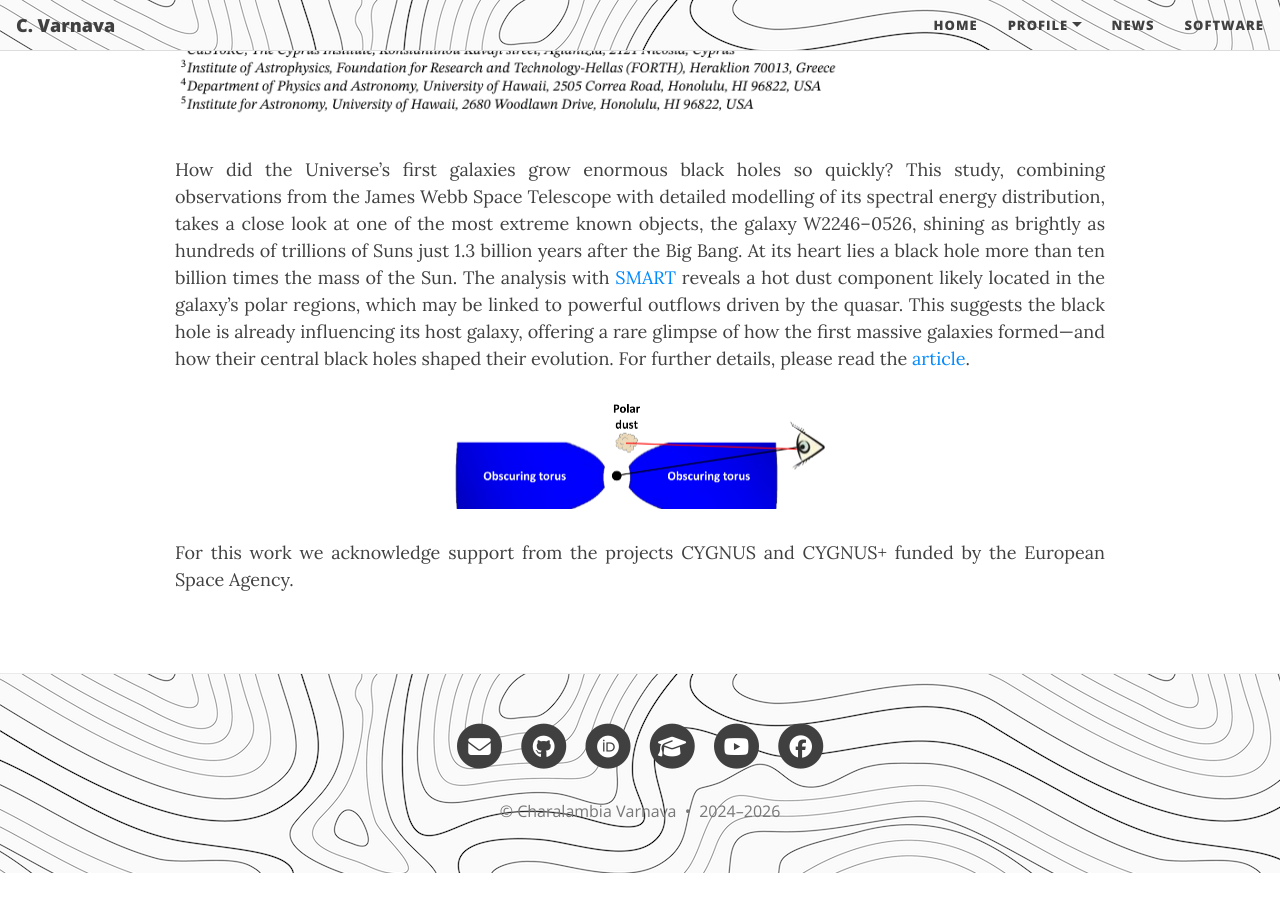
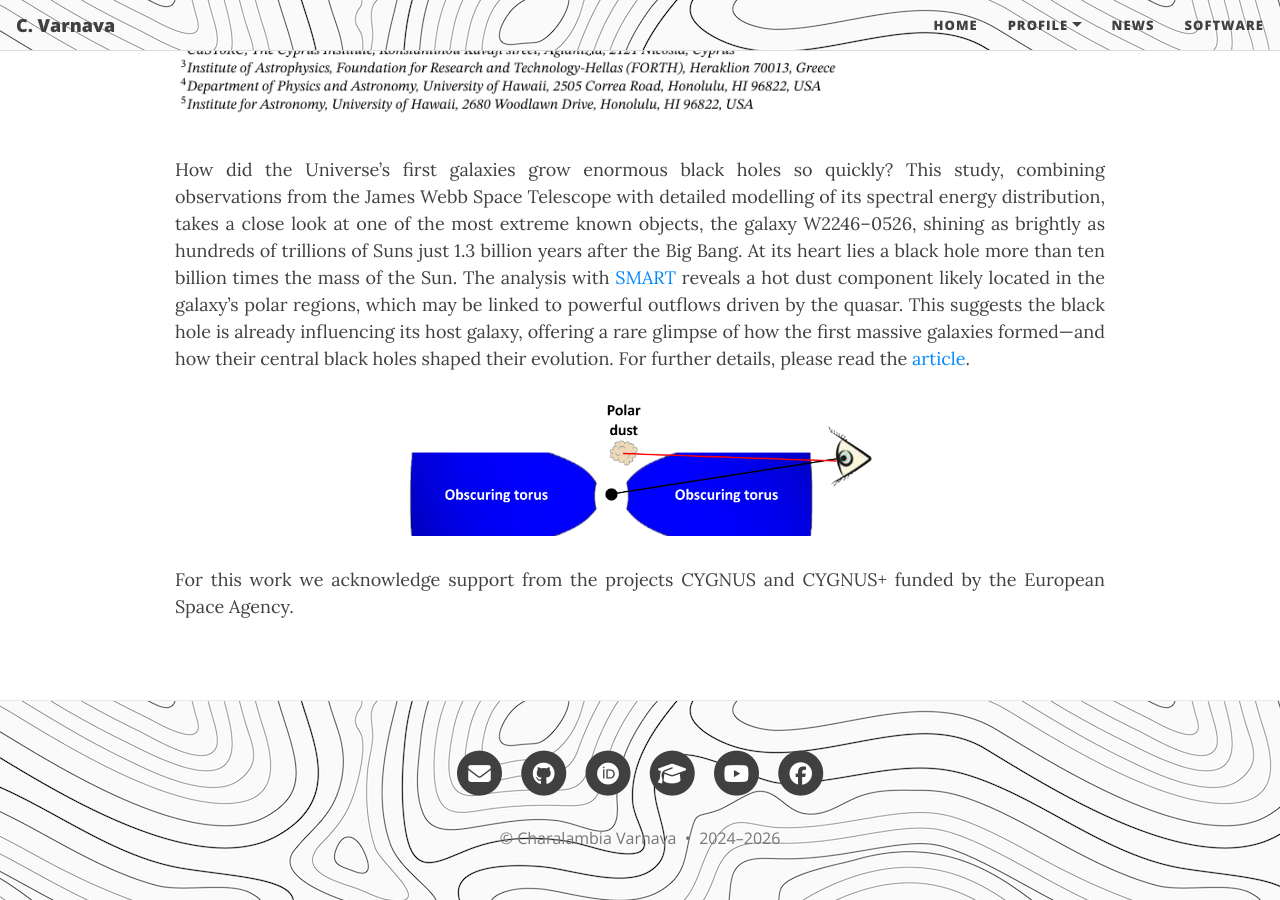
Before and after one commit to ch-var/ch-var.github.io, a Jekyll site: the page built from 2026-05-14-W2246–0526.html, in a window 1280 px wide and 900 px high, scrolled down 682 px. Built offline with Jekyll 4.4.1, drawn with Linux system fonts in a browser that asks for light colours; formulas are drawn with MathJax 3; before the commit the page ends 1555 px from its top, so only the background shows below that.

Commit message:
Update 2026-05-14-W2246–0526.html

```diff
--- a/2026-05-14-W2246–0526.html
+++ b/2026-05-14-W2246–0526.html
@@ -33,7 +33,7 @@
 <p align='justify'>How did the Universe’s first galaxies grow enormous black holes so quickly? This study, combining observations from the James Webb Space Telescope with detailed modelling of its spectral energy distribution, takes a close look at one of the most extreme known objects, the galaxy W2246–0526, shining as brightly as hundreds of trillions of Suns just 1.3 billion years after the Big Bang. At its heart lies a black hole more than ten billion times the mass of the Sun. The analysis with <a href="https://github.com/ch-var/SMART">SMART</a> reveals a hot dust component likely located in the galaxy’s polar regions, which may be linked to powerful outflows driven by the quasar. This suggests the black hole is already influencing its host galaxy, offering a rare glimpse of how the first massive galaxies formed—and how their central black holes shaped their evolution. For further details, please read the <a href="https://doi.org/10.1093/mnras/stag795">article</a>.
 
 <p align="center">
-<img src="/assets/img/polar.png" width="40%" height="40%">
+<img src="/assets/img/polar.png" width="50%" height="50%">
 </p>
 
 <p align='justify'>For this work we acknowledge support from the projects CYGNUS and CYGNUS+ funded by the European Space Agency.</p>
```
